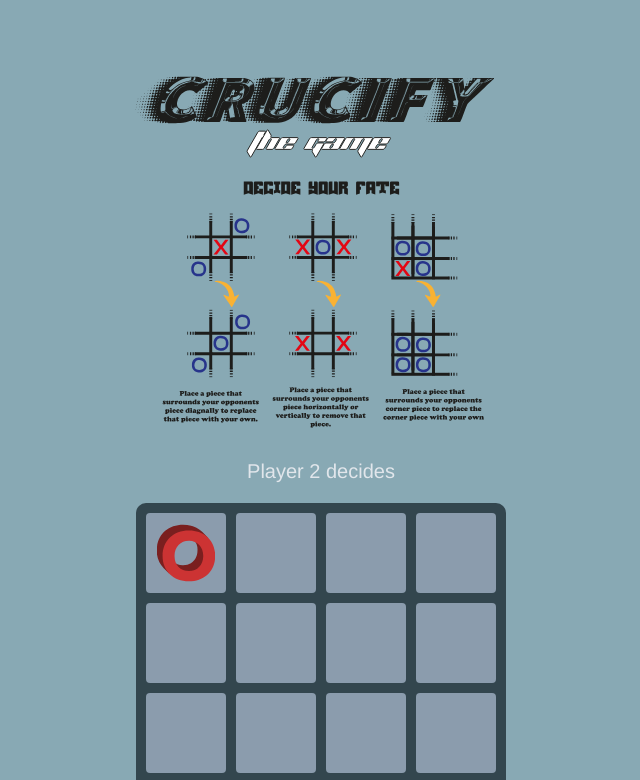
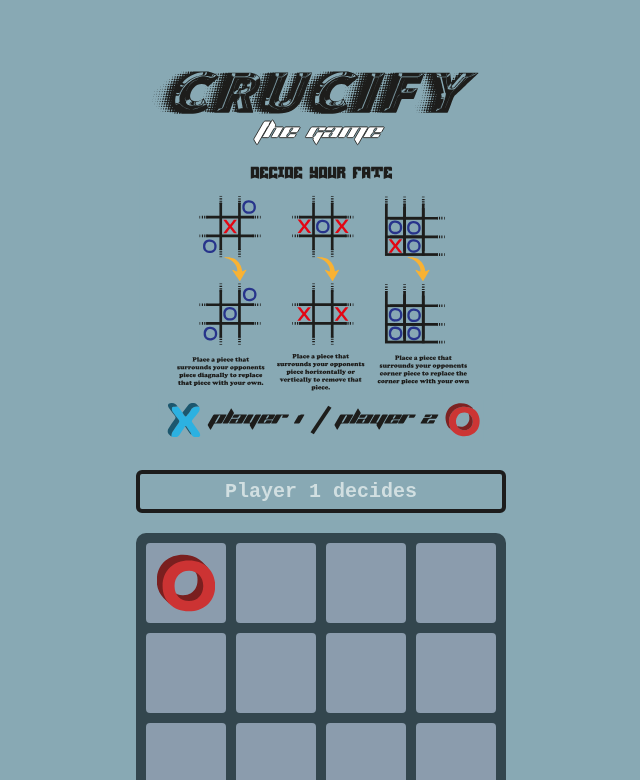
Before and after one commit to ccb321/02077310, an Electron app: page web-app/browser/index.html in a window 1280 px wide. Both pictures are taken after a click on the element 505 px from the left and 553 px from the top of the page. Shown: the top 780 px of the page, without its empty margins (319-959 px from the left). Drawn offline with Linux system fonts and the light colour scheme; files whose address does not match are found by name.

Commit message:
finishing up the working game

```diff
--- a/web-app/browser/default.css
+++ b/web-app/browser/default.css
@@ -2,13 +2,13 @@
   box-sizing: border-box;
 }
 body {
-  font-family: Avenir, Helvetica, Arial, sans-serif;
+  font-family: 'Courier New', monospace;
+  font-weight: bold;
   -webkit-font-smoothing: antialiased;
   -moz-osx-font-smoothing: grayscale;
   text-align: center;
   margin: 0;
-  background-color: #374859;
-  color: #e1e6eb;
+  color: #d1dfe1;
   width: 100%;
   display: flex;
   justify-content: center;
@@ -18,14 +18,18 @@ body {
 }
 .logo {
   width: 20rem;
-  height: 20rem;
+  height: 18rem;
 }
-#notification-bar {
+.players {
+  width: 20rem;
+  height: 2rem;
+}
+#display {
   width: 18.5rem;
   margin: 1.5rem 0 1rem 0;
   padding: 0.3rem 0;
   border-radius: 0.3rem;
-  border: 1px solid #1c1c1c;
+  border: 4px solid #1c1c1c;
   transition-duration: 0.1s;
 }
 .board {
@@ -103,18 +107,7 @@ button:active {
     background-color: #526274;
   }
 }
-@media screen and (max-width: 400px) {
-  html,
-  body,
-  #app {
-    font-size: 16px;
-    padding-top: 4vh;
-  }
-  .game-logo {
-    width: 6rem;
-    height: 6rem;
-  }
-}
+
 @media screen and (min-width: 400px) {
   html,
   body,
--- a/web-app/browser/index.html
+++ b/web-app/browser/index.html
@@ -7,9 +7,6 @@
     <title>CRUCIFY</title> <!-- All pages need a title, this will be displayed in the browser's title bar -->
     <link rel="stylesheet" href="default.css"> <!-- Import style sheet – default.css -->
     <script type="module" src="main.js"></script>
-    <!--<link rel="icon" href="./assets/favicon.png">  Import 'Favorites Icon' – favicon.png -->
-    <!-- <script type="module" src="main.js"></script>  Load the main script. Must be type="module". Have only one of these -->
-    <!--<script scr = "main.js" defer></script>-->
     <audio src = "C:\Users\conjb\Documents\GitHub\computing_2_02077310\Audio" autoplay loop></audio>
 </head>
 
@@ -23,6 +20,14 @@
     width="300"
     height="300"
     />
+    <img
+    class="players"
+    src="Pictures/P1P2.svg"
+    alt="shows who's who"
+    width="300"
+    height="50"
+    />
+
     <p id="display">Loading the game...</p>
     <main class="board">
         <figure id="f0" ></figure>
--- a/web-app/browser/main.js
+++ b/web-app/browser/main.js
@@ -166,10 +166,8 @@ function CleanBoard() {
 // Function for triggering USER move
 function PlayUser(position,playersTurn) {
   console.log(playersTurn);
-  whosTurn(playersTurn);
   MakeMove(position,playersTurn);
   switchPlayer(playersTurn)
-  whosTurn(playersTurn);
   console.log(playersTurn);
 }
 
@@ -200,6 +198,7 @@ function shufflePlayer() {
 function MakeMove(position,playersTurn) {
   if (!GameOver(BOARD) && BOARD[position] === UNOCCUPIED) {
     let activeSymbol = Crucify.GetPlayerSymbol(playersTurn);
+    whosTurn(playersTurn);
     RenderMove(position, activeSymbol);
     BOARD[position] = activeSymbol;
     console.log(BOARD);
@@ -233,7 +232,7 @@ function RenderMove(position, player) {
 }
 
 function player1sTurn() {
-  if (ACTIVE_TURN == "Player1") {
+  if (ACTIVE_TURN == "Player2") {
     return true;
   } else {
     return false;
@@ -266,8 +265,8 @@ function GameOver(board) {
 }
 //function to display turn
 
-function whosTurn(playersTurn) {
-  if (playersTurn == "Player1") {
+function whosTurn(playersTurn) {//in this code nothing happens until you click, so the display for who's turn it is has to be inverted
+  if (playersTurn == "Player2") {
     displayMessage("Player 1 decides");
   } else {
     displayMessage("Player 2 decides");
```
Also changed, not shown: web-app/browser/Pictures/P1P2.svg (added).
